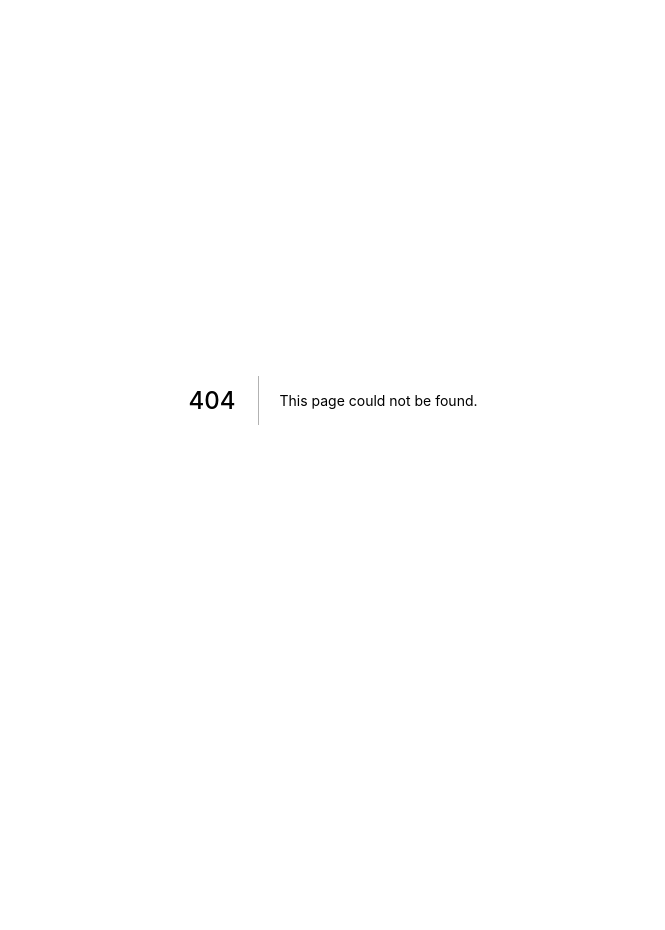
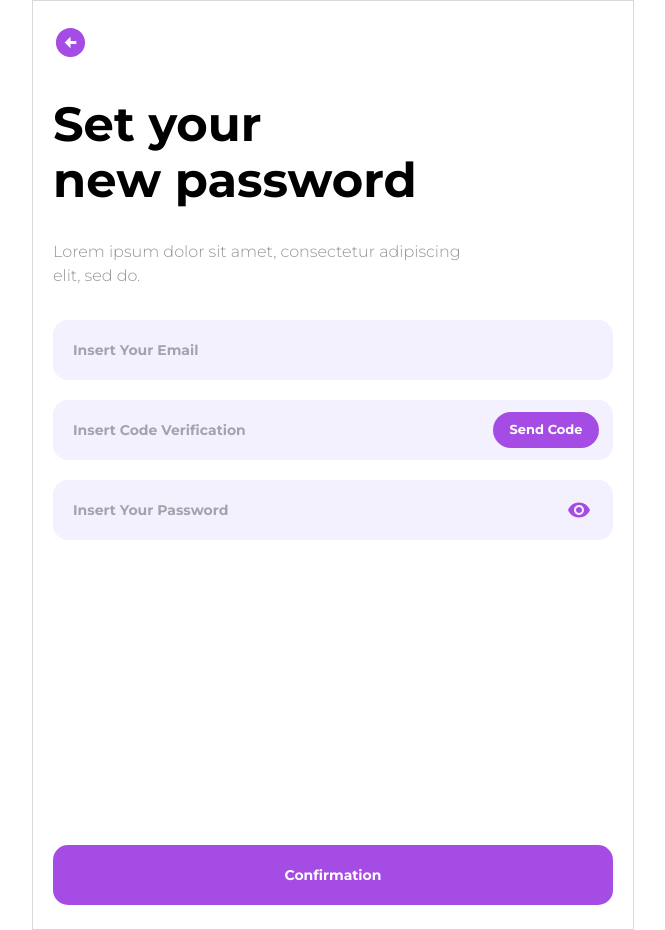
Before and after one commit to ebennaga/mini-games, a Next.js app: page /forgot in a window 1280 px wide. Before the commit this address had no page. Shown: the whole page, without its empty margins (307-972 px from the left). Before the commit the page ends 800 px from the top, so only its background shows below. Built offline with nearby package versions, Linux system fonts and the light colour scheme.

Commit message:
layouting & styling forgotpage

```diff
--- a/components/Button/Index.tsx
+++ b/components/Button/Index.tsx
@@ -10,6 +10,7 @@ interface ButtonProps {
     onClick?: any;
     height?: string;
     disabled?: boolean;
+    type?: 'button' | 'submit' | 'reset';
 }
 
 const ButtonLanding: React.FC<ButtonProps> = ({
@@ -20,10 +21,12 @@ const ButtonLanding: React.FC<ButtonProps> = ({
     backgoundColor,
     color,
     border = 'none',
-    onClick
+    onClick,
+    type = 'submit'
 }) => {
     return (
         <Button
+            type={type}
             disabled={disabled}
             startIcon={icon}
             onClick={onClick}
--- a/components/Input/index.tsx
+++ b/components/Input/index.tsx
@@ -1,7 +1,7 @@
 /* eslint-disable no-nested-ternary */
 /* eslint-disable no-unused-vars */
-import { TextField, IconButton, Typography } from '@mui/material';
-import React from 'react';
+import { TextField, IconButton, Typography, ButtonBase } from '@mui/material';
+import React, { ReactElement } from 'react';
 import { Controller } from 'react-hook-form';
 import VisibilityIcon from '@mui/icons-material/Visibility';
 import VisibilityOffIcon from '@mui/icons-material/VisibilityOff';
@@ -13,9 +13,10 @@ interface InputProps {
     type?: 'text' | 'number' | 'password' | 'email' | 'tel';
     color?: 'primary' | 'secondary';
     validator: any;
+    component?: any;
 }
 
-const Input: React.FC<InputProps> = ({ name, form, placeholder, validator, color = 'primary', type = 'text' }) => {
+const Input: React.FC<InputProps> = ({ name, form, placeholder, validator, color = 'primary', type = 'text', component }) => {
     const [showPwd, setShowPwd] = React.useState<boolean>(false);
 
     const {
@@ -97,7 +98,8 @@ const Input: React.FC<InputProps> = ({ name, form, placeholder, validator, color
                                     +62
                                 </Typography>
                             ),
-                            endAdornment: type === 'password' && (
+                            endAdornment:
+                                type === 'password' ? (
                                     <IconButton onClick={() => setShowPwd(!showPwd)}>
                                         {!showPwd ? (
                                             <VisibilityIcon sx={{ color: '#A54CE5' }} />
@@ -105,6 +107,8 @@ const Input: React.FC<InputProps> = ({ name, form, placeholder, validator, color
                                             <VisibilityOffIcon sx={{ color: '#A54CE5' }} />
                                         )}
                                     </IconButton>
+                                ) : (
+                                    <ButtonBase>{component}</ButtonBase>
                                 )
                         }}
                         helperText={helperText}
--- /dev/null
+++ b/containers/Forgot/index.tsx
@@ -0,0 +1,78 @@
+import React from 'react';
+import { Grid, Typography, Box } from '@mui/material';
+import { ArrowCircleLeft } from '@mui/icons-material';
+import { useForm } from 'react-hook-form';
+import Layout from 'components/Layout/Index';
+import Input from 'components/Input';
+import Button from 'components/Button/Index';
+
+const ForgotPasswordPage = () => {
+    const form = useForm({
+        mode: 'all',
+        defaultValues: {
+            email: '',
+            code: ''
+        }
+    });
+    return (
+        <Layout>
+            <Grid container direction='row' sx={{ paddingX: '20px' }} spacing={4}>
+                <Grid item xs={1}>
+                    <ArrowCircleLeft sx={{ width: '35px', height: '35px', color: '#A54CE5' }} />
+                </Grid>
+                <Grid item xs={12}>
+                    <Typography variant='h3' fontWeight='700'>
+                        Set your <br /> new password
+                    </Typography>
+                </Grid>
+                <Grid item xs={9}>
+                    <Typography fontSize='16px' fontWeight='400' color='#949494'>
+                        Lorem ipsum dolor sit amet, consectetur adipiscing elit, sed do.
+                    </Typography>
+                </Grid>
+                {/* <Grid item xs={12}></Grid>
+                <Grid item xs={12}></Grid> */}
+                <Grid item xs={12}>
+                    <form onSubmit={form.handleSubmit(() => {})}>
+                        <Input name='email' placeholder='Insert Your Email' form={form} validator={{ required: true }} type='email' />
+                        <Box sx={{ marginY: '20px' }}>
+                            <Input
+                                name='code'
+                                placeholder='Insert Code Verification'
+                                form={form}
+                                validator={{ required: true }}
+                                type='email'
+                                component={
+                                    <Box
+                                        sx={{
+                                            backgroundColor: '#A54CE5',
+                                            borderRadius: '20px',
+                                            width: '90px',
+                                            textAlign: 'center',
+                                            padding: '8px'
+                                        }}
+                                    >
+                                        <Typography sx={{ fontWeight: 'bold', fontSize: '13px', color: 'white' }}>Send Code</Typography>
+                                    </Box>
+                                }
+                            />
+                        </Box>
+
+                        <Input
+                            name='password'
+                            placeholder='Insert Your Password'
+                            form={form}
+                            validator={{ required: true }}
+                            type='password'
+                        />
+                        <Box sx={{ marginTop: '305px' }}>
+                            <Button type='submit' title='Confirmation' backgoundColor='#A54CE5' color='#FFF' onClick={() => {}} />
+                        </Box>
+                    </form>
+                </Grid>
+            </Grid>
+        </Layout>
+    );
+};
+
+export default ForgotPasswordPage;
--- a/containers/Mission/index.tsx
+++ b/containers/Mission/index.tsx
@@ -1,7 +1,7 @@
 /* eslint-disable no-unused-vars */
 import React from 'react';
 import { Grid, Typography, ButtonBase, Tab, Tabs, Box } from '@mui/material';
-import { ArrowCircleLeft, WatchLater, Verified } from '@mui/icons-material';
+import { ArrowCircleLeft, WatchLater } from '@mui/icons-material';
 import TabPanel from 'components/TabPanel';
 import Layout from 'components/Layout/Index';
 import MissionCard from 'components/MissionCard';
--- /dev/null
+++ b/pages/forgot/index.tsx
@@ -0,0 +1,20 @@
+import React from 'react';
+import dynamic from 'next/dynamic';
+import Head from 'next/head';
+
+const ForgotContainer = dynamic(() => import('containers/Forgot'), { ssr: false });
+
+const Page = () => {
+    return (
+        <>
+            <Head>
+                <title>Forgot Password | Prize Play</title>
+                <meta name='description' content='Generated by create next app' />
+                <link rel='icon' href='/favicon.ico' />
+            </Head>
+            <ForgotContainer />
+        </>
+    );
+};
+
+export default Page;
```
Lines whose indentation alone changed are shown as unchanged.
